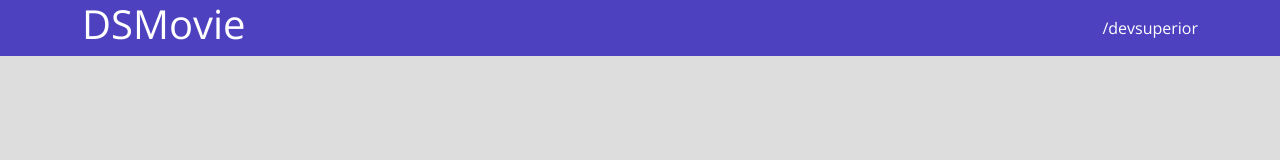
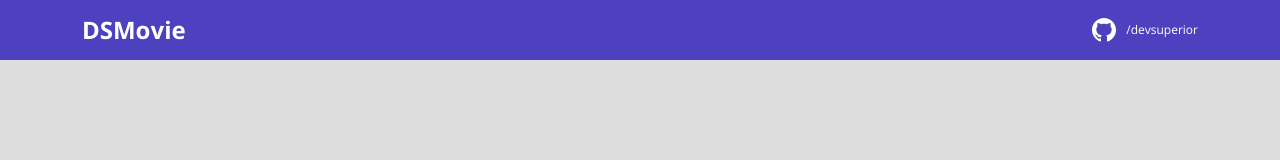
Before and after one commit to EsdrasCesar/DSMovie, a plain HTML site: page index.html in a window 1280 px wide. Drawn offline with nearby package versions, Linux system fonts and the light colour scheme.

Commit message:
Barra superior PARTE 2

```diff
--- a/css/styles.css
+++ b/css/styles.css
@@ -1,17 +1,36 @@
 @import url('https://fonts.googleapis.com/css2? family= Open+Sans:wght@300;400;700 & display=swap');
+:root {
+    --bg-gray: #ddd;
+    --color-primary: #4D41C0;
+    --white: #fff;
+}
 
 * {
+    margin: 0;
     box-sizing: border-box;
     font-family: 'Open Sans', sans-serif;
 }
 
-html, body{
+h1,
+h2,
+h3,
+h4,
+h5,
+h6 {
+    margin: 0;
+}
+
+html,
+body {
     background-color: #ddd
 }
+
 header {
-    background-color: #4D41C0;
-    color:#ffffff
-
+    background-color: var(--color-primary);
+    color: var(--white);
+    height: 60px;
+    display: flex;
+    align-items: center;
 }
 
 nav {
@@ -19,7 +38,28 @@ nav {
     align-items: center;
     justify-content: space-between;
 }
-a, a:hover {
+
+nav h1 {
+    font-size: 24px;
+    font-weight: 700;
+}
+
+nav a {
+    font-size: 12px;
+    font-weight: 400;
+}
+
+a,
+a:hover {
     text-decoration: none;
     color: unset;
 }
+
+.dsmovie-contact-container {
+    display: flex;
+    align-items: center;
+}
+
+.dsmovie-contact-container img {
+    margin-right: 10px;
+}
--- a/index.html
+++ b/index.html
@@ -1,5 +1,6 @@
 <!DOCTYPE html>
 <html lang="pt-br">
+
 <head>
     <meta charset="UTF-8">
     <meta http-equiv="X-UA-Compatible" content="IE=edge">
@@ -8,16 +9,21 @@
 
     <link href="https://cdn.jsdelivr.net/npm/bootstrap@5.1.3/dist/css/bootstrap.min.css" rel="stylesheet" integrity="sha384-1BmE4kWBq78iYhFldvKuhfTAU6auU8tT94WrHftjDbrCEXSU1oBoqyl2QvZ6jIW3" crossorigin="anonymous">
 
-<link rel="stylesheet" href="css/styles.css">
+    <link rel="stylesheet" href="css/styles.css">
 
 </head>
+
 <body>
     <header>
         <nav class="container">
             <h1>DSMovie</h1>
-            <a href="https://github.com/devsuperior/sds-dsmovie">/devsuperior</a>
+            <div class="dsmovie-contact-container">
+                <img src="img/github.svg" alt="Github">
+                <a href="https://github.com/devsuperior/sds-dsmovie">/devsuperior</a>
+            </div>
         </nav>
     </header>
 
 </body>
+
 </html>
```
Also changed, not shown: img/github.svg (added).
